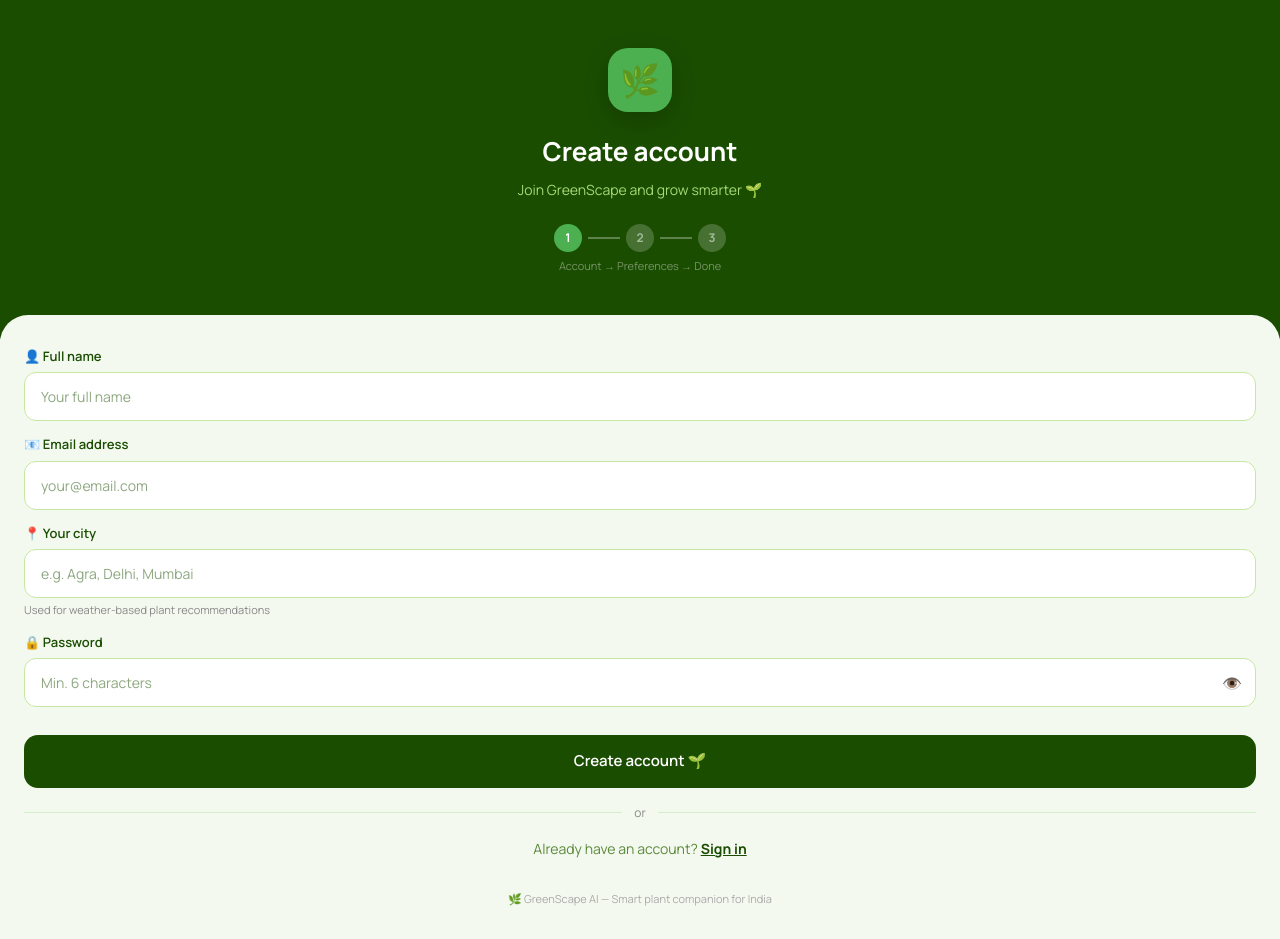
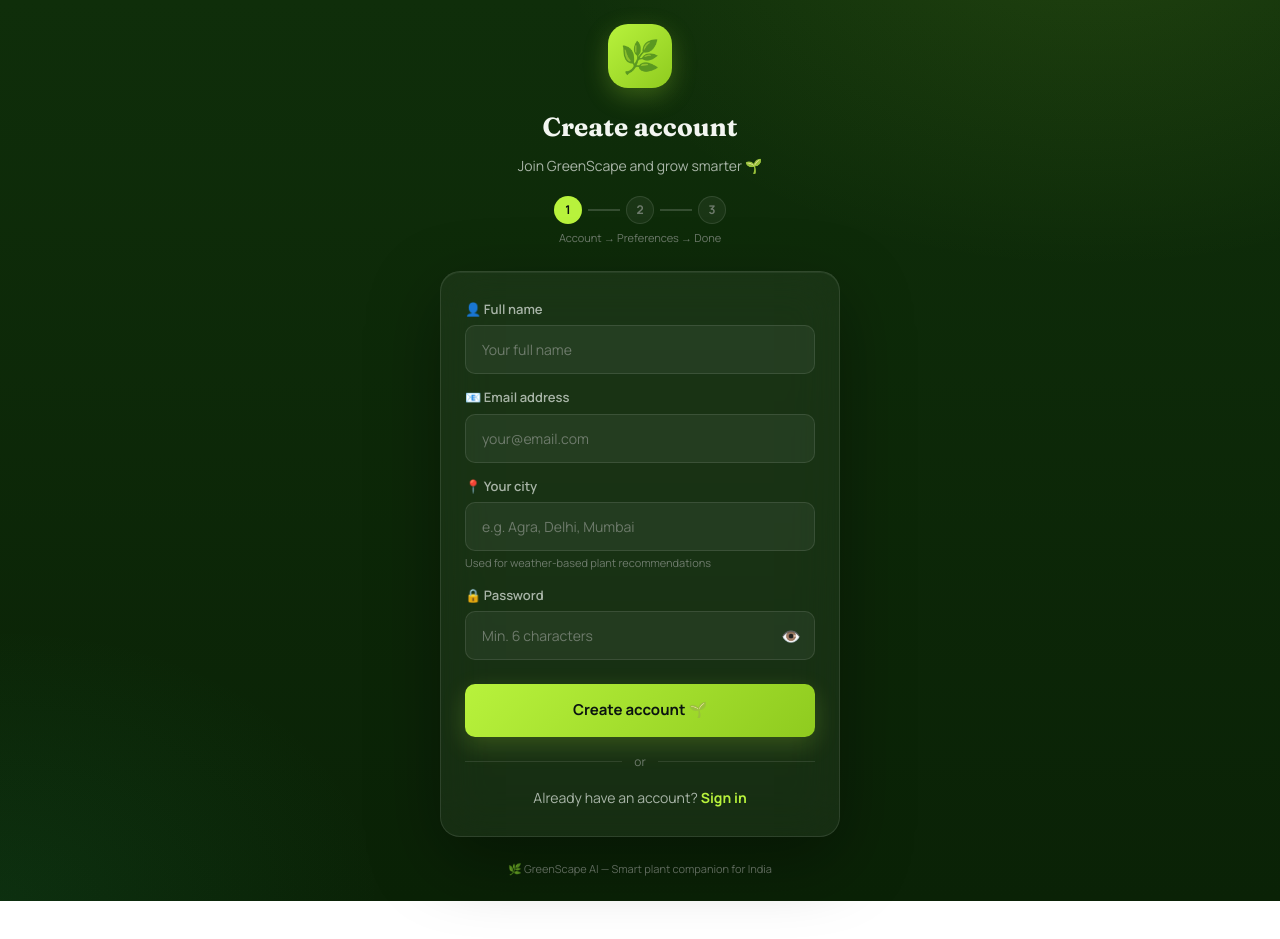
Before and after one commit to Jayant10543/greenscape-frontend, a Next.js app: page /signup in a window 1280 px wide. After the commit the page ends 901 px from the top, so only its background shows below. Built offline with nearby package versions, Linux system fonts and the light colour scheme.

Commit message:
Convert login and signup pages to dark theme

```diff
--- a/app/signup/page.tsx
+++ b/app/signup/page.tsx
@@ -44,51 +44,57 @@
     }
   };
 
-  const inputStyle = {
-    width: "100%", padding: "13px 16px",
-    borderRadius: "12px", border: "1.5px solid #c6e8a0",
-    fontSize: "14px", outline: "none",
-    background: "#fff", color: "#1a4d00",
-    boxSizing: "border-box" as const,
-    transition: "border-color 0.2s",
+  const inputProps = {
+    className: "gs-input",
+    style: { width: "100%", padding: "13px 16px", fontSize: "14px", boxSizing: "border-box" as const },
   };
 
+  const labelStyle = { fontSize: "13px", fontWeight: 600, color: "var(--gs-text-2)", display: "block", marginBottom: "6px" };
+
   return (
-    <main style={{ minHeight: "100vh", background: "#f4f9f0", display: "flex", flexDirection: "column" }}>
+    <main className="gs-app" style={{ display: "flex", flexDirection: "column", alignItems: "center", justifyContent: "center", padding: "24px" }}>
 
-      {/* Top green section */}
-      <div style={{ background: "#1a4d00", padding: "48px 24px 64px", textAlign: "center" }}>
+      <div style={{ width: "100%", maxWidth: "400px" }}>
+
+        {/* Header */}
+        <div style={{ textAlign: "center", marginBottom: "24px" }}>
           <div style={{
-          width: "64px", height: "64px", background: "#4CAF50",
+            width: "64px", height: "64px",
+            background: "linear-gradient(135deg, var(--gs-lime), var(--gs-lime-deep))",
             borderRadius: "20px", display: "flex", alignItems: "center",
             justifyContent: "center", fontSize: "32px", margin: "0 auto 20px",
-          boxShadow: "0 8px 24px rgba(0,0,0,0.2)"
+            boxShadow: "0 8px 24px rgba(184, 242, 60, 0.25)"
           }}>
             🌿
           </div>
-        <h1 style={{ color: "#fff", fontSize: "26px", fontWeight: 700, marginBottom: "8px" }}>Create account</h1>
-        <p style={{ color: "#a8d878", fontSize: "14px" }}>Join GreenScape and grow smarter 🌱</p>
+          <h1 style={{
+            color: "var(--gs-text-1)", fontSize: "26px", fontWeight: 700,
+            marginBottom: "8px", fontFamily: "var(--font-fraunces), serif"
+          }}>
+            Create account
+          </h1>
+          <p style={{ color: "var(--gs-text-2)", fontSize: "14px" }}>Join GreenScape and grow smarter 🌱</p>
 
           {/* Steps indicator */}
-        <div style={{ display: "flex", alignItems: "center", justifyContent: "center", gap: "6px", marginTop: "24px" }}>
-          <div style={{ width: "28px", height: "28px", borderRadius: "50%", background: "#4CAF50", display: "flex", alignItems: "center", justifyContent: "center", fontSize: "12px", fontWeight: 700, color: "#fff" }}>1</div>
-          <div style={{ width: "32px", height: "2px", background: "rgba(255,255,255,0.3)" }} />
-          <div style={{ width: "28px", height: "28px", borderRadius: "50%", background: "rgba(255,255,255,0.2)", display: "flex", alignItems: "center", justifyContent: "center", fontSize: "12px", fontWeight: 700, color: "rgba(255,255,255,0.5)" }}>2</div>
-          <div style={{ width: "32px", height: "2px", background: "rgba(255,255,255,0.3)" }} />
-          <div style={{ width: "28px", height: "28px", borderRadius: "50%", background: "rgba(255,255,255,0.2)", display: "flex", alignItems: "center", justifyContent: "center", fontSize: "12px", fontWeight: 700, color: "rgba(255,255,255,0.5)" }}>3</div>
+          <div style={{ display: "flex", alignItems: "center", justifyContent: "center", gap: "6px", marginTop: "20px" }}>
+            <div style={{ width: "28px", height: "28px", borderRadius: "50%", background: "var(--gs-lime)", display: "flex", alignItems: "center", justifyContent: "center", fontSize: "12px", fontWeight: 700, color: "#0B1410" }}>1</div>
+            <div style={{ width: "32px", height: "2px", background: "var(--gs-border-strong)" }} />
+            <div style={{ width: "28px", height: "28px", borderRadius: "50%", background: "var(--gs-glass)", border: "1px solid var(--gs-border)", display: "flex", alignItems: "center", justifyContent: "center", fontSize: "12px", fontWeight: 700, color: "var(--gs-text-3)" }}>2</div>
+            <div style={{ width: "32px", height: "2px", background: "var(--gs-border-strong)" }} />
+            <div style={{ width: "28px", height: "28px", borderRadius: "50%", background: "var(--gs-glass)", border: "1px solid var(--gs-border)", display: "flex", alignItems: "center", justifyContent: "center", fontSize: "12px", fontWeight: 700, color: "var(--gs-text-3)" }}>3</div>
           </div>
-        <p style={{ color: "rgba(255,255,255,0.4)", fontSize: "11px", marginTop: "6px" }}>Account → Preferences → Done</p>
+          <p style={{ color: "var(--gs-text-3)", fontSize: "11px", marginTop: "6px" }}>Account → Preferences → Done</p>
         </div>
 
         {/* Form card */}
-      <div style={{ background: "#f4f9f0", borderRadius: "28px 28px 0 0", marginTop: "-24px", flex: 1, padding: "32px 24px" }}>
+        <div className="gs-glass-card" style={{ padding: "28px 24px" }}>
 
-        {/* Error */}
           {error && (
             <div style={{
-            background: "#FAECE7", border: "1px solid #F0997B",
-            borderRadius: "12px", padding: "12px 16px",
-            marginBottom: "20px", color: "#993C1D", fontSize: "13px",
+              background: "rgba(255, 107, 107, 0.10)",
+              border: "1px solid rgba(255, 107, 107, 0.30)",
+              borderRadius: "var(--gs-radius-sm)", padding: "12px 16px",
+              marginBottom: "20px", color: "var(--gs-red)", fontSize: "13px",
               display: "flex", alignItems: "center", gap: "8px"
             }}>
               ⚠️ {error}
@@ -97,73 +103,58 @@
 
           {/* Full name */}
           <div style={{ marginBottom: "14px" }}>
-          <label style={{ fontSize: "13px", fontWeight: 600, color: "#1a4d00", display: "block", marginBottom: "6px" }}>
-            👤 Full name
-          </label>
+            <label style={labelStyle}>👤 Full name</label>
             <input
+              {...inputProps}
               type="text"
               value={name}
               onChange={(e) => setName(e.target.value)}
               onKeyDown={(e) => e.key === "Enter" && handleSignup()}
               placeholder="Your full name"
-            style={inputStyle}
-            onFocus={e => (e.target.style.borderColor = "#4CAF50")}
-            onBlur={e => (e.target.style.borderColor = "#c6e8a0")}
             />
           </div>
 
           {/* Email */}
           <div style={{ marginBottom: "14px" }}>
-          <label style={{ fontSize: "13px", fontWeight: 600, color: "#1a4d00", display: "block", marginBottom: "6px" }}>
-            📧 Email address
-          </label>
+            <label style={labelStyle}>📧 Email address</label>
             <input
+              {...inputProps}
               type="email"
               value={email}
               onChange={(e) => setEmail(e.target.value)}
               onKeyDown={(e) => e.key === "Enter" && handleSignup()}
               placeholder="your@email.com"
-            style={inputStyle}
-            onFocus={e => (e.target.style.borderColor = "#4CAF50")}
-            onBlur={e => (e.target.style.borderColor = "#c6e8a0")}
             />
           </div>
 
           {/* City */}
           <div style={{ marginBottom: "14px" }}>
-          <label style={{ fontSize: "13px", fontWeight: 600, color: "#1a4d00", display: "block", marginBottom: "6px" }}>
-            📍 Your city
-          </label>
+            <label style={labelStyle}>📍 Your city</label>
             <input
+              {...inputProps}
               type="text"
               value={city}
               onChange={(e) => setCity(e.target.value)}
               onKeyDown={(e) => e.key === "Enter" && handleSignup()}
               placeholder="e.g. Agra, Delhi, Mumbai"
-            style={inputStyle}
-            onFocus={e => (e.target.style.borderColor = "#4CAF50")}
-            onBlur={e => (e.target.style.borderColor = "#c6e8a0")}
             />
-          <p style={{ fontSize: "11px", color: "#888", marginTop: "4px" }}>
+            <p style={{ fontSize: "11px", color: "var(--gs-text-3)", marginTop: "4px" }}>
               Used for weather-based plant recommendations
             </p>
           </div>
 
           {/* Password */}
-        <div style={{ marginBottom: "28px" }}>
-          <label style={{ fontSize: "13px", fontWeight: 600, color: "#1a4d00", display: "block", marginBottom: "6px" }}>
-            🔒 Password
-          </label>
+          <div style={{ marginBottom: "24px" }}>
+            <label style={labelStyle}>🔒 Password</label>
             <div style={{ position: "relative" }}>
               <input
+                className="gs-input"
                 type={showPassword ? "text" : "password"}
                 value={password}
                 onChange={(e) => setPassword(e.target.value)}
                 onKeyDown={(e) => e.key === "Enter" && handleSignup()}
                 placeholder="Min. 6 characters"
-              style={{ ...inputStyle, paddingRight: "48px" }}
-              onFocus={e => (e.target.style.borderColor = "#4CAF50")}
-              onBlur={e => (e.target.style.borderColor = "#c6e8a0")}
+                style={{ width: "100%", padding: "13px 48px 13px 16px", fontSize: "14px", boxSizing: "border-box" as const }}
               />
               <button
                 onClick={() => setShowPassword(!showPassword)}
@@ -171,7 +162,7 @@
                   position: "absolute", right: "14px", top: "50%",
                   transform: "translateY(-50%)", background: "none",
                   border: "none", cursor: "pointer", fontSize: "16px",
-                color: "#5a8a3a", padding: "0"
+                  color: "var(--gs-text-2)", padding: "0"
                 }}
               >
                 {showPassword ? "🙈" : "👁️"}
@@ -180,15 +171,15 @@
             {/* Password strength */}
             {password.length > 0 && (
               <div style={{ marginTop: "6px", display: "flex", alignItems: "center", gap: "8px" }}>
-              <div style={{ flex: 1, height: "4px", borderRadius: "4px", background: "#e0f0c8", overflow: "hidden" }}>
+                <div style={{ flex: 1, height: "4px", borderRadius: "4px", background: "var(--gs-glass-strong)", overflow: "hidden" }}>
                   <div style={{
                     height: "100%", borderRadius: "4px",
                     width: password.length < 6 ? "33%" : password.length < 10 ? "66%" : "100%",
-                  background: password.length < 6 ? "#F0997B" : password.length < 10 ? "#f0c040" : "#4CAF50",
+                    background: password.length < 6 ? "var(--gs-red)" : password.length < 10 ? "var(--gs-amber)" : "var(--gs-lime)",
                     transition: "all 0.3s"
                   }} />
                 </div>
-              <span style={{ fontSize: "11px", color: password.length < 6 ? "#993C1D" : password.length < 10 ? "#BA7517" : "#2d6e00" }}>
+                <span style={{ fontSize: "11px", color: password.length < 6 ? "var(--gs-red)" : password.length < 10 ? "var(--gs-amber)" : "var(--gs-lime)" }}>
                   {password.length < 6 ? "Weak" : password.length < 10 ? "Good" : "Strong"}
                 </span>
               </div>
@@ -197,20 +188,14 @@
 
           {/* Signup button */}
           <button
+            className="gs-btn-primary"
             onClick={handleSignup}
             disabled={loading}
             style={{
-            width: "100%", padding: "15px",
-            background: loading ? "#5a8a3a" : "#1a4d00",
-            color: "#fff", border: "none", borderRadius: "14px",
-            fontSize: "15px", fontWeight: 600,
-            cursor: loading ? "not-allowed" : "pointer",
+              width: "100%", padding: "15px", fontSize: "15px",
               marginBottom: "16px",
-            transition: "background 0.2s",
               display: "flex", alignItems: "center", justifyContent: "center", gap: "8px"
             }}
-          onMouseEnter={e => { if (!loading) e.currentTarget.style.background = "#2d6e00" }}
-          onMouseLeave={e => { if (!loading) e.currentTarget.style.background = "#1a4d00" }}
           >
             {loading ? (
               <>
@@ -222,26 +207,26 @@
 
           {/* Divider */}
           <div style={{ display: "flex", alignItems: "center", gap: "12px", marginBottom: "16px" }}>
-          <div style={{ flex: 1, height: "1px", background: "#d4edcc" }} />
-          <span style={{ fontSize: "12px", color: "#888" }}>or</span>
-          <div style={{ flex: 1, height: "1px", background: "#d4edcc" }} />
+            <div style={{ flex: 1, height: "1px", background: "var(--gs-border)" }} />
+            <span style={{ fontSize: "12px", color: "var(--gs-text-3)" }}>or</span>
+            <div style={{ flex: 1, height: "1px", background: "var(--gs-border)" }} />
           </div>
 
           {/* Login link */}
-        <p style={{ textAlign: "center", fontSize: "14px", color: "#5a8a3a" }}>
+          <p style={{ textAlign: "center", fontSize: "14px", color: "var(--gs-text-2)" }}>
             Already have an account?{" "}
             <span
               onClick={() => router.push("/login")}
-            style={{ color: "#1a4d00", fontWeight: 700, cursor: "pointer", textDecoration: "underline" }}
+              style={{ color: "var(--gs-lime)", fontWeight: 700, cursor: "pointer" }}
             >
               Sign in
             </span>
           </p>
+        </div>
 
-        <p style={{ textAlign: "center", fontSize: "11px", color: "#aaa", marginTop: "32px" }}>
+        <p style={{ textAlign: "center", fontSize: "11px", color: "var(--gs-text-3)", marginTop: "24px" }}>
           🌿 GreenScape AI — Smart plant companion for India
         </p>
-
       </div>
 
       <style>{`
```
Lines whose indentation alone changed are shown as unchanged.
